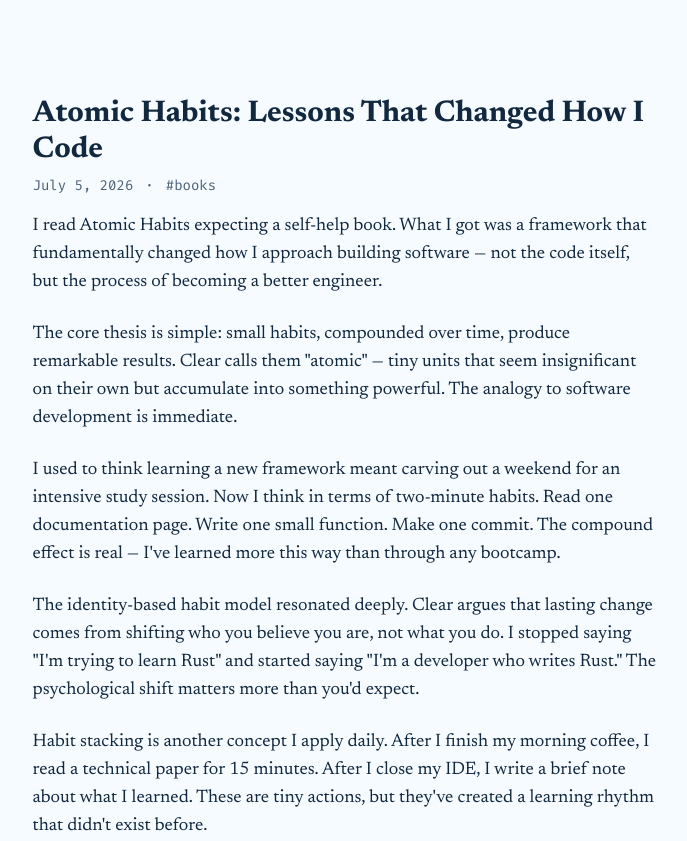
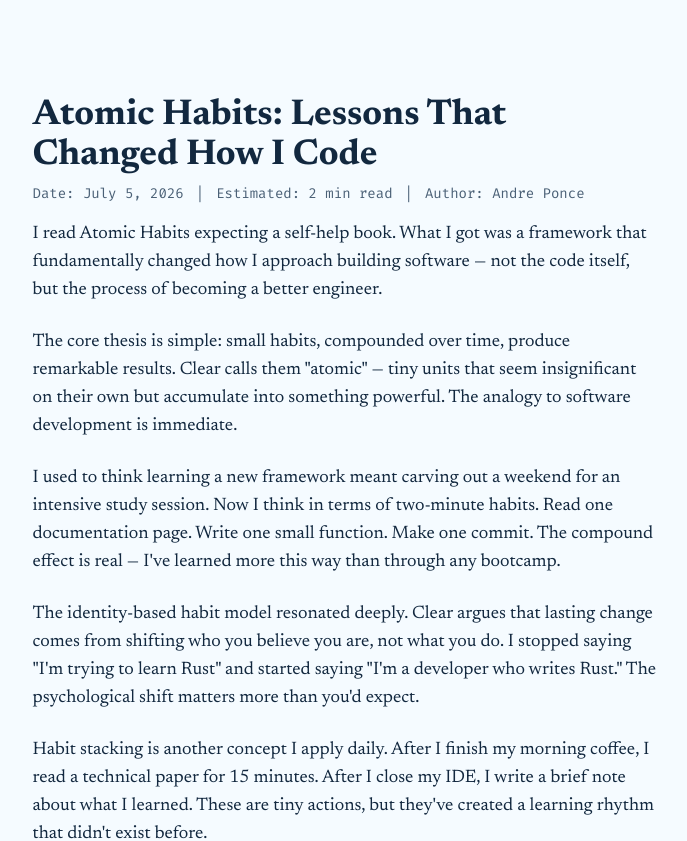
Before and after one commit to andrepg-dev/andrepg-portfolio, a Next.js app: page /blog/atomic-habits-for-developers in a window 1280 px wide. Shown: the top 841 px of the page, without its empty margins (288-975 px from the left). Built offline with nearby package versions, Linux system fonts and the light colour scheme.

Commit message:
UI improved

```diff
--- a/src/app/blog/[slug]/page.tsx
+++ b/src/app/blog/[slug]/page.tsx
@@ -1,4 +1,9 @@
-import { formatDate, getAllPosts, getPostBySlug } from '@/lib/posts'
+import {
+  formatDate,
+  getAllPosts,
+  getPostBySlug,
+  getReadingTime,
+} from '@/lib/posts'
 import Link from 'next/link'
 import { notFound } from 'next/navigation'
 
@@ -25,23 +30,15 @@
       <div className='gap-6 flex flex-col'>
         <article>
           <header>
-            <h1 className='text-3xl font-bold'>{post.title}</h1>
+            <h1 className='text-4xl font-bold'>{post.title}</h1>
           </header>
 
           <div className='flex items-center gap-3 mt-2 text-sm font-mono text-muted mb-4'>
-            <span>{formatDate(post.date)}</span>
-            <span>·</span>
-            {post.tags.map((tag, i) => (
-              <span key={tag}>
-                <Link
-                  href={`/blog/tags/${tag}`}
-                  className='hover:text-accent transition-colors duration-300'
-                >
-                  #{tag}
-                </Link>
-                {i < post.tags.length - 1 && <span className='ml-1'>·</span>}
-              </span>
-            ))}
+            <span>Date: {formatDate(post.date)}</span>
+            <span>|</span>
+            <span>Estimated: {getReadingTime(post.content)}</span>
+            <span>|</span>
+            <span>Author: Andre Ponce</span>
           </div>
 
           <div className='flex flex-col gap-6'>
--- a/src/app/blog/page.tsx
+++ b/src/app/blog/page.tsx
@@ -9,17 +9,26 @@
   return (
     <main className='mx-auto w-full max-w-2xl px-6 py-24'>
       <div className='flex items-center justify-between'>
-        <h1 className='text-2xl font-medium'>Andre Ponce | Blog</h1>
+        <h3 className='text-2xl flex flex-col'>
+          <span className='font-medium'>
+            <Link href={'/'} className='hover:underline decoration-double'>
+              Andre Ponce's{' '}
+            </Link>
+            |{' '}
+            <Link href={'/blog'} className='hover:underline decoration-double'>
+              Blog
+            </Link>
+          </span>
+          <p className='text-base flex flex-col justify-end mb-1 text-muted'>
+            Thoughts on code, AI agents, and books that shaped how I think.
+          </p>
+        </h3>
         <ThemeToggle />
       </div>
 
-      <p className='text-muted text-base mt-1'>
-        Thoughts on code, AI agents, and books that shaped how I think.
-      </p>
-
       <div className='gap-4 flex flex-col mt-4'>
         <nav className='flex flex-wrap gap-2 text-sm font-mono'>
-          Categories
+          Tags
           {tags.map((tag) => (
             <Link
               key={tag}
--- a/src/app/blog/tags/[tag]/page.tsx
+++ b/src/app/blog/tags/[tag]/page.tsx
@@ -18,18 +18,27 @@
   return (
     <main className='mx-auto w-full max-w-2xl px-6 py-24 text-lg'>
       <div className='flex items-center justify-between'>
-        <h1 className='text-2xl font-medium'>Blog</h1>
+        <h3 className='text-2xl flex flex-col'>
+          <span className='font-medium'>
+            <Link href={'/'} className='hover:underline decoration-double'>
+              Andre Ponce's{' '}
+            </Link>
+            |{' '}
+            <Link href={'/blog'} className='hover:underline decoration-double'>
+              Blog
+            </Link>
+          </span>
+          <p className='text-base flex flex-col justify-end mb-1 text-muted'>
+            Thoughts on code, AI agents, and books that shaped how I think.
+          </p>
+        </h3>
         <ThemeToggle />
       </div>
-
-      <p className='text-muted text-base mt-1'>
-        Thoughts on code, AI agents, and books that shaped how I think.
-      </p>
 
       <div className='gap-4 flex flex-col mt-4'>
         <nav className='flex flex-wrap items-center gap-2 text-sm font-mono'>
           <Link href={'/blog'} className='hover:underline decoration-double'>
-            Categories
+            Tags
           </Link>
           {tags.map((t) => (
             <Link
--- a/src/app/theme-toggle.tsx
+++ b/src/app/theme-toggle.tsx
@@ -39,7 +39,9 @@
       aria-label='Toggle dark mode'
       onClick={toggle}
       suppressHydrationWarning
-      className='relative inline-flex h-5 w-9 shrink-0 cursor-pointer items-center rounded-full border border-switch-border bg-switch-track transition-colors duration-300 ease-in-out focus-visible:outline-2 focus-visible:outline-offset-2 focus-visible:outline-accent'
+      className={`
+        relative inline-flex h-5 w-9 shrink-0 cursor-pointer items-center rounded-full border border-switch-border bg-switch-track transition-colors duration-300 ease-in-out focus-visible:outline-2 focus-visible:outline-offset-2 focus-visible:outline-accent
+      `}
     >
       <span
         suppressHydrationWarning
```
